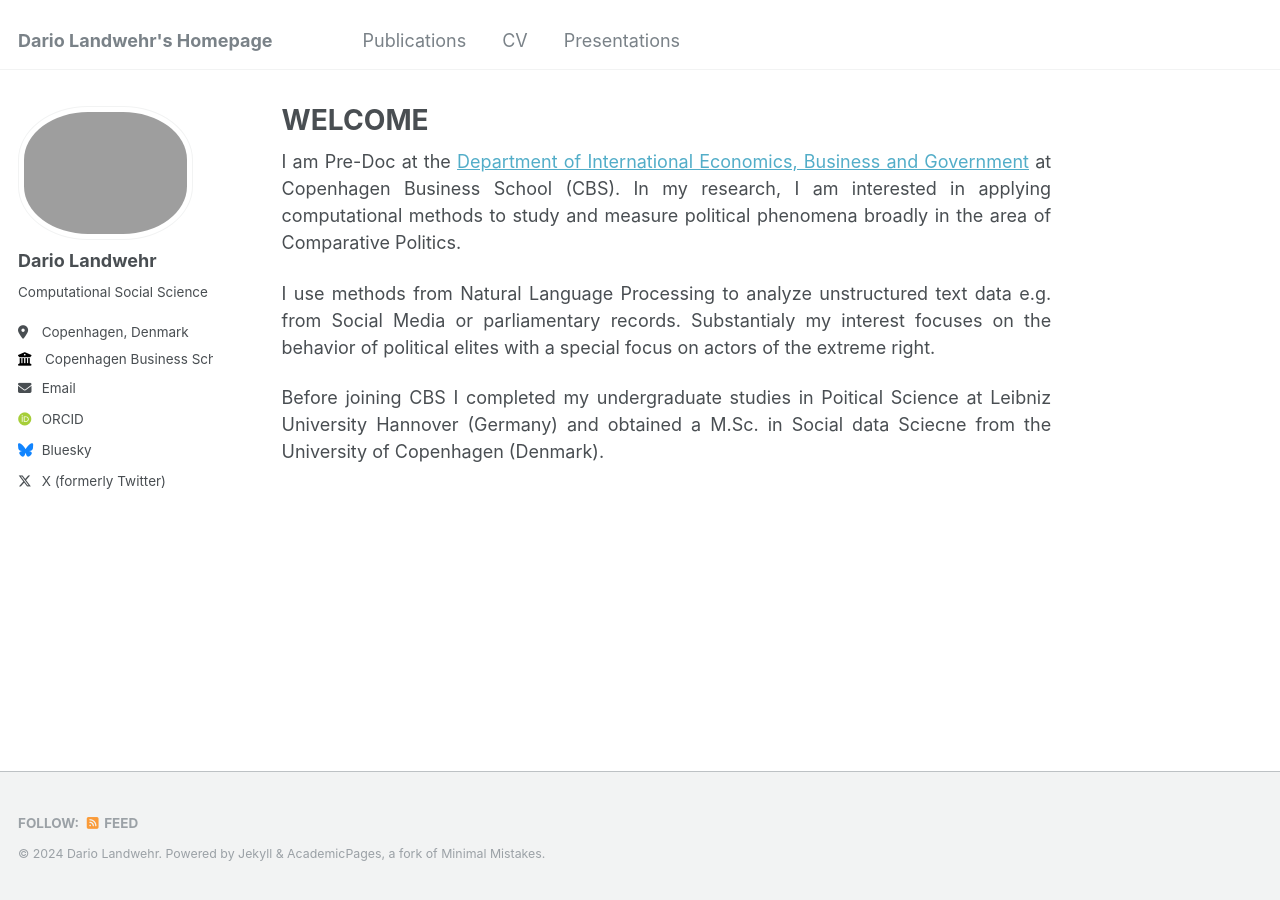
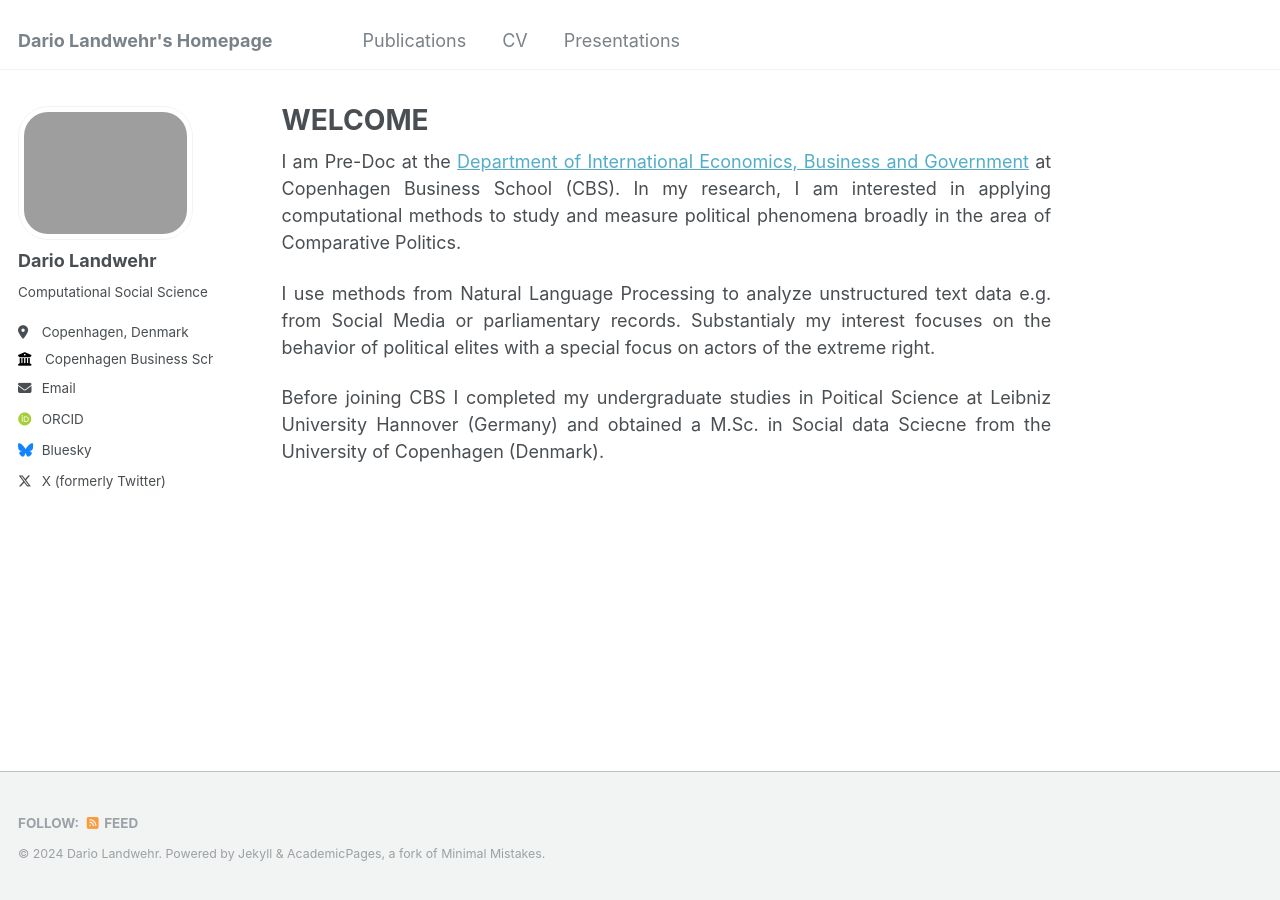
Before and after one commit to DarioLandwehr/DarioLandwehr.github.io, a Jekyll site: the page built from _pages/about.md, in a window 1280 px wide. Built offline with Jekyll 4.4.1, drawn with Linux system fonts in a browser that asks for light colours; some web fonts are replaced.

Commit message:
Update _sidebar.scss

```diff
--- a/_sass/_sidebar.scss
+++ b/_sass/_sidebar.scss
@@ -91,7 +91,7 @@
 
   img {
     max-width: 175px;
-    border-radius: 40%;
+    border-radius: 30px;
 
     @include breakpoint($large) {
       padding: 5px;
```
